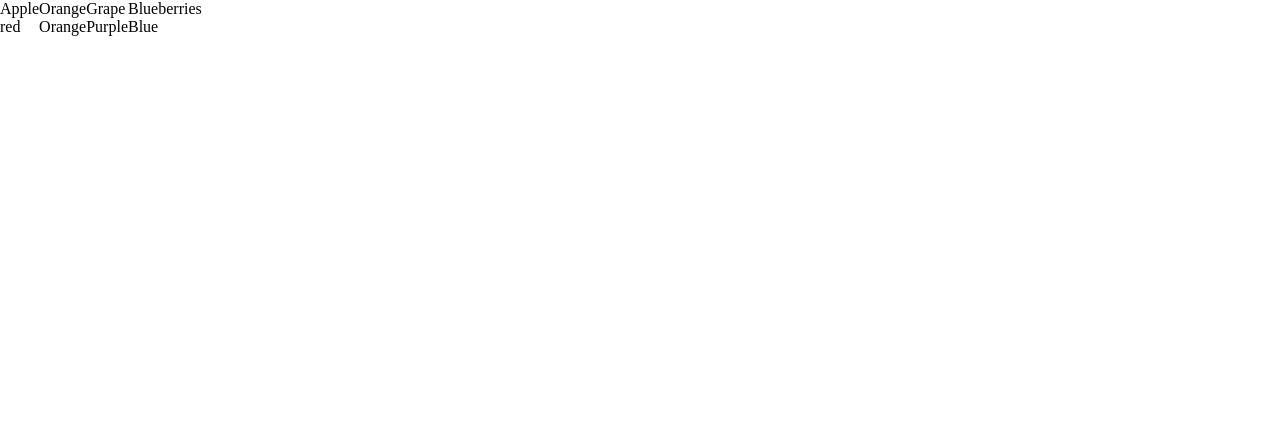
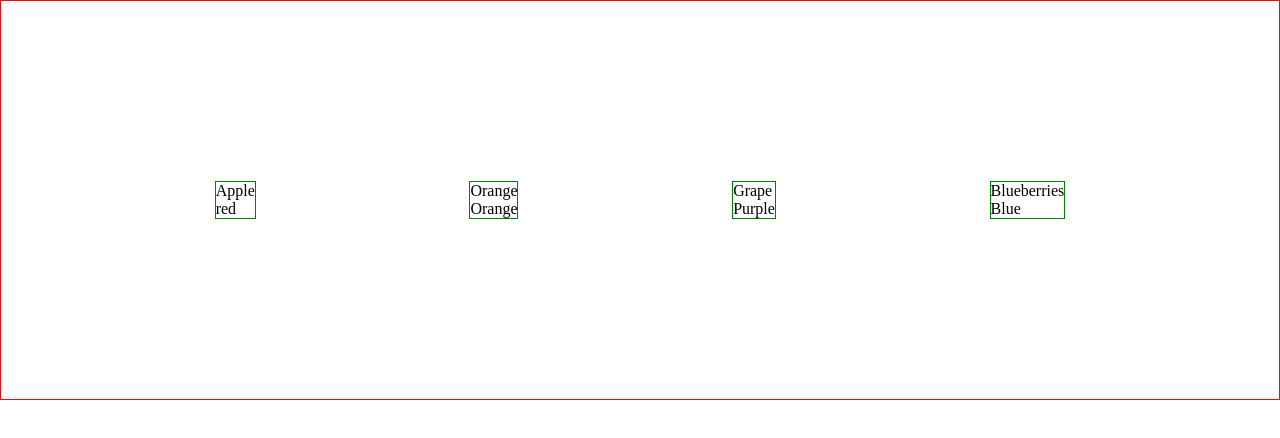
Before and after one commit to terryjung0244/gridpractice, a React (Create React App) app: page / in a window 1280 px wide. Shown: the top 438 px of the page. Built offline with nearby package versions, Linux system fonts and the light colour scheme.

Commit message:
mainContainer

```diff
--- a/src/GridComponent.jsx
+++ b/src/GridComponent.jsx
@@ -6,7 +6,15 @@ import { ClassNames } from '@emotion/react';
 
 const useStyles = makeStyles((theme) => ({
   mainContainer: {
+    border: '1px solid red',
+    display: 'flex',
+    justifyContent: 'space-evenly',
+    alignItems: 'center',
+    height: '50vh'
 
+  },
+  mapContainer: {
+    border: '1px solid green'
   }
 }))
 
```
